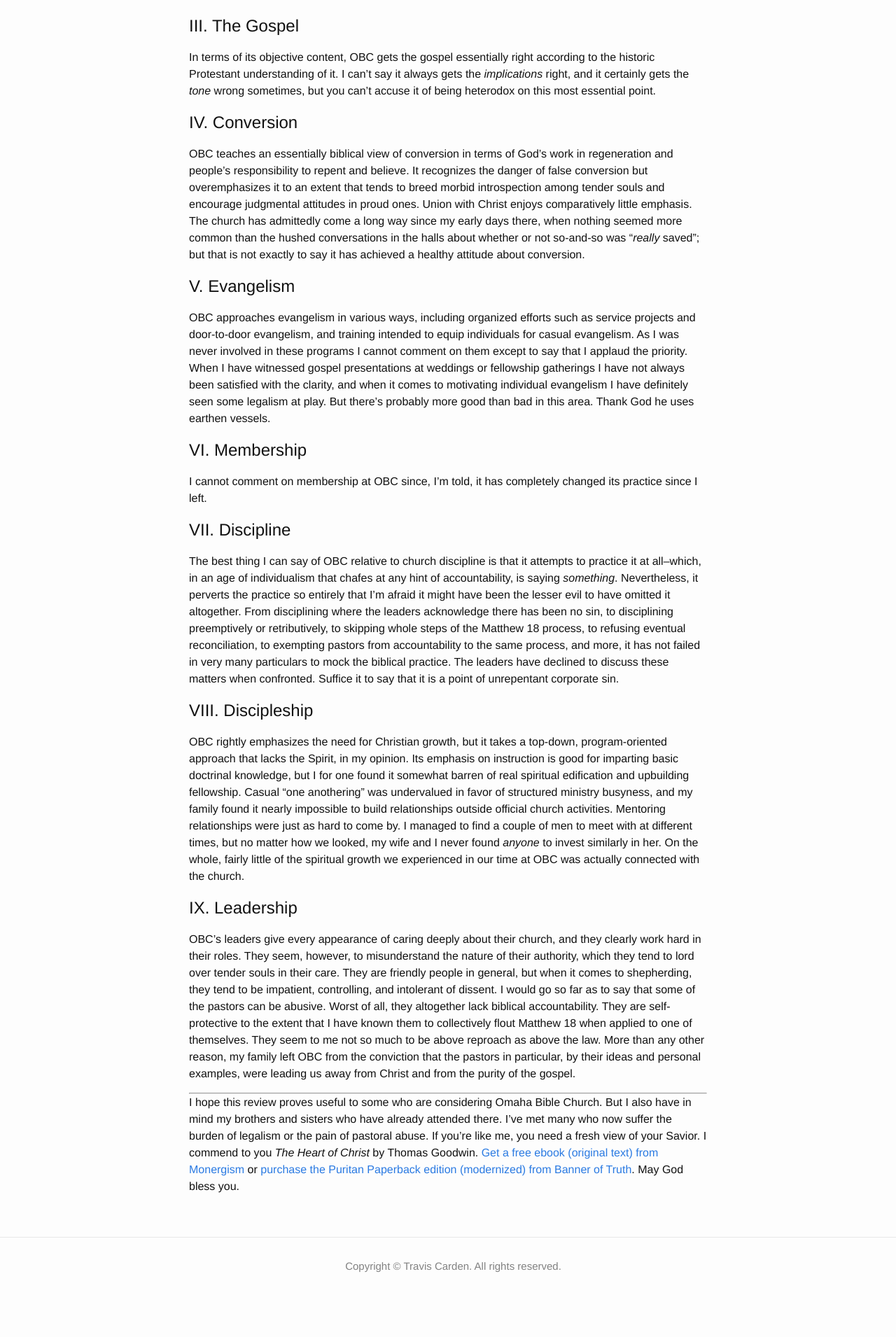
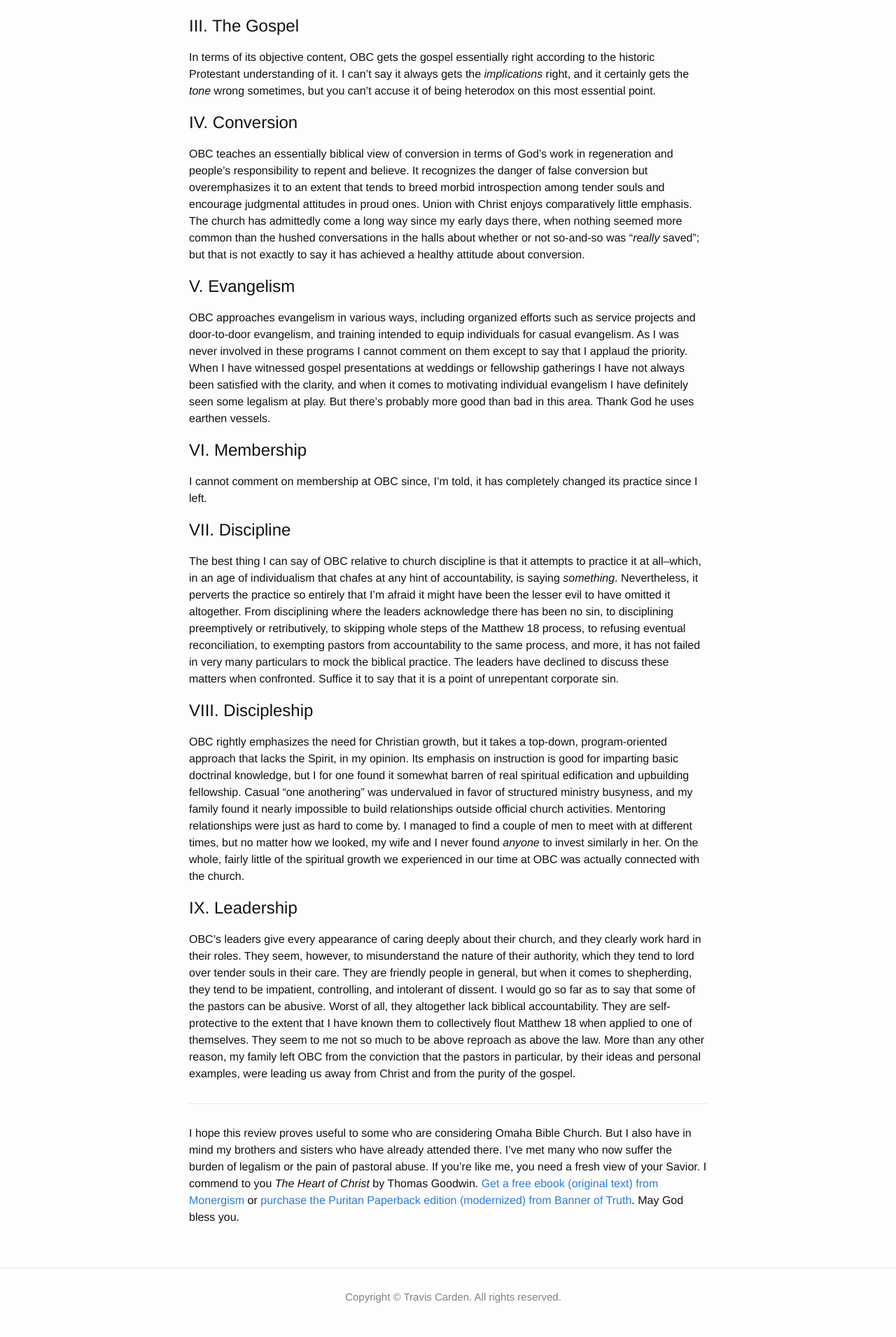
Before and after one commit to TravisCarden/traviscarden.github.io, a Jekyll site: the page built from review-of-omaha-bible-church.md, in a window 1280 px wide. Shown: the part 1519-3429 px from the top of the page at 70% size. Built offline with Jekyll 4.4.1, drawn with Linux system fonts in a browser that asks for light colours; before the commit the page ends 3385 px from its top, so only the background shows below that.

Commit message:
Added CSS style for HR tag.

```diff
--- a/_sass/_base.scss
+++ b/_sass/_base.scss
@@ -25,6 +25,11 @@ body {
     font-kerning: normal;
 }
 
+hr {
+    border: 0;
+    border-bottom: 1px solid #e8e8e8;
+    margin: 30px 0;
+}
 
 
 /**
```
